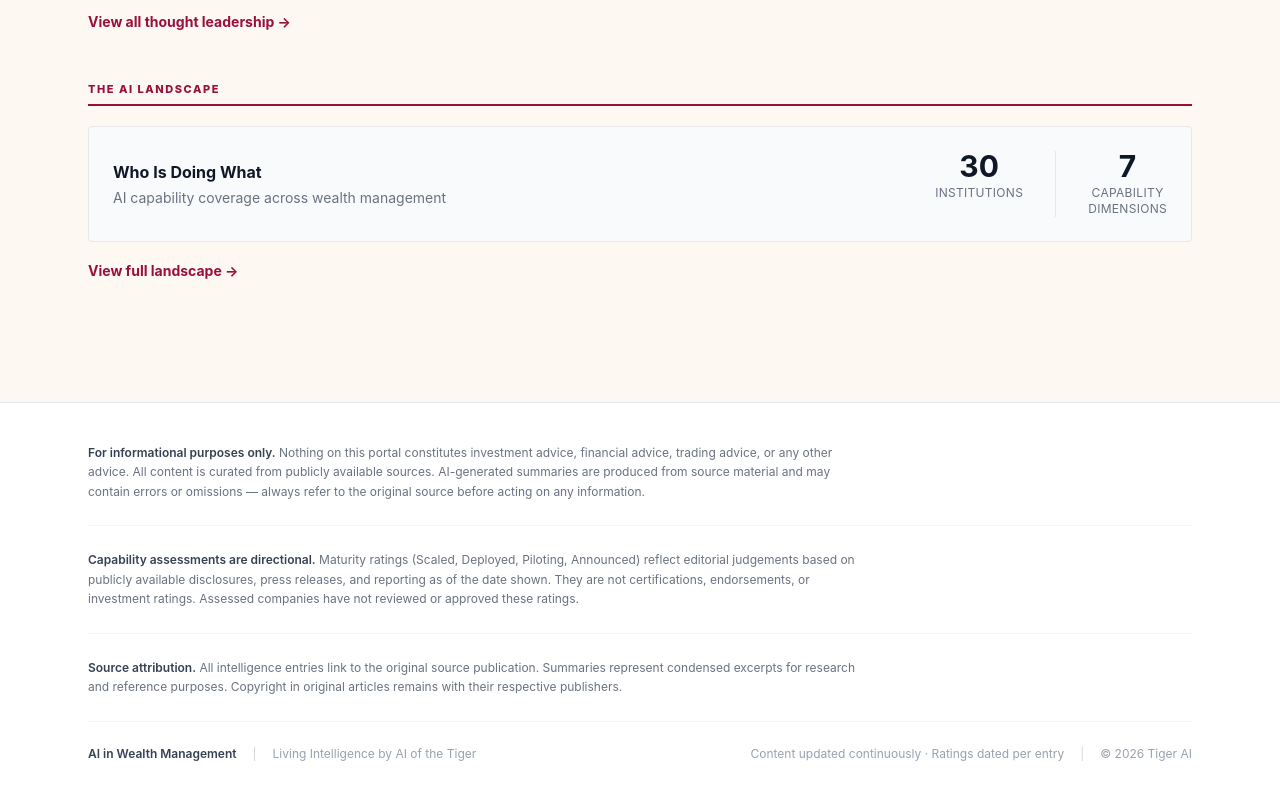
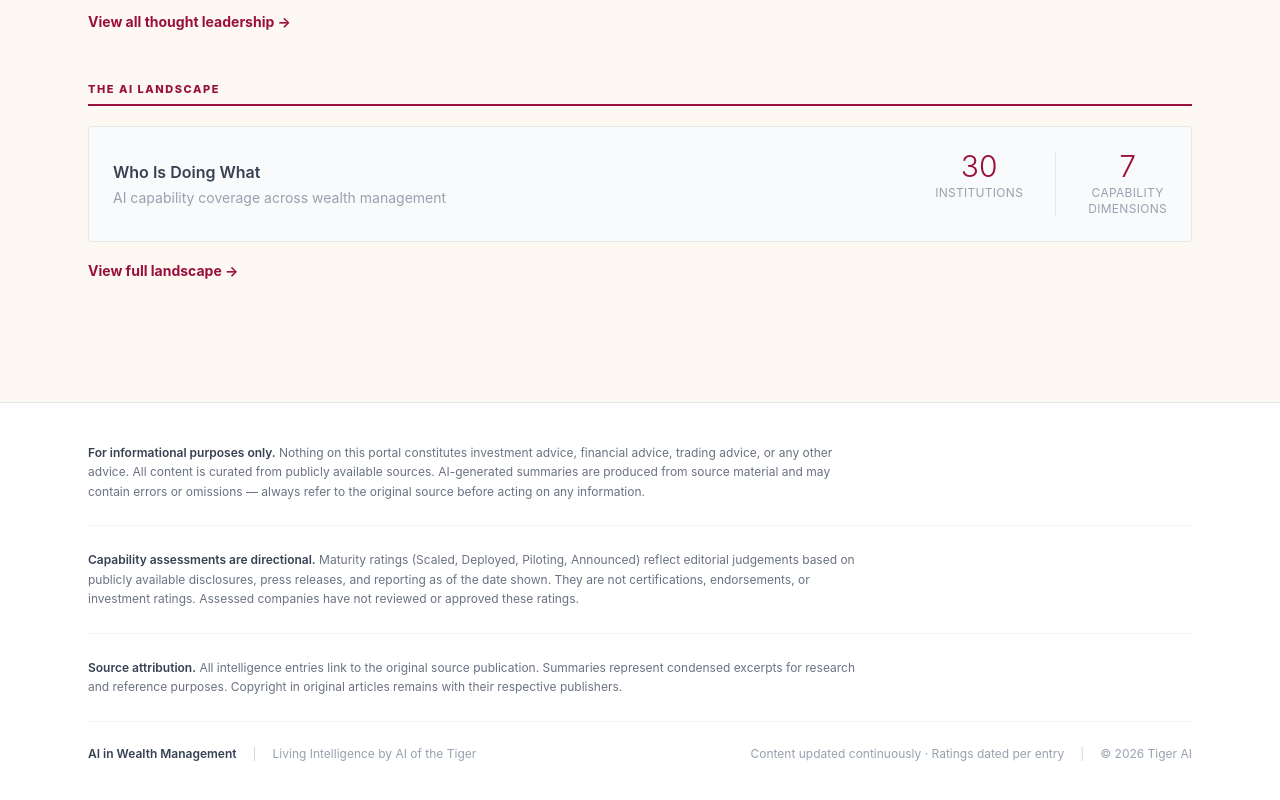
Before and after one commit to CuriosityAIAgent/living-intelligence, a Next.js app: page / in a window 1280 px wide. Shown: the part 1516-2316 px from the top of the page. Built offline with nearby package versions, Linux system fonts and the light colour scheme.

Commit message:
style: landscape teaser — softer weights, claret numbers

```diff
--- a/app/page.tsx
+++ b/app/page.tsx
@@ -204,18 +204,18 @@ export default function HomePage() {
           <SectionLabel label="The AI Landscape" />
           <div className="bg-gray-50 border border-gray-200 rounded p-6 flex items-center gap-10">
             <div className="flex-1">
-              <h3 className="font-bold text-gray-900 mb-1">Who Is Doing What</h3>
-              <p className="text-sm text-gray-500">AI capability coverage across wealth management</p>
+              <h3 className="font-semibold text-gray-700 mb-1">Who Is Doing What</h3>
+              <p className="text-sm text-gray-400">AI capability coverage across wealth management</p>
             </div>
             <div className="flex gap-8 flex-shrink-0">
               <div className="text-center">
-                <div className="text-3xl font-bold text-gray-900 leading-none">{competitors.length}</div>
-                <div className="text-xs text-gray-500 mt-1 uppercase tracking-wide">Institutions</div>
+                <div className="text-3xl font-light text-[#990F3D] leading-none">{competitors.length}</div>
+                <div className="text-xs text-gray-400 mt-1 uppercase tracking-wide">Institutions</div>
               </div>
               <div className="w-px bg-gray-200" />
               <div className="text-center">
-                <div className="text-3xl font-bold text-gray-900 leading-none">{capabilities.length}</div>
-                <div className="text-xs text-gray-500 mt-1 uppercase tracking-wide">Capability<br/>Dimensions</div>
+                <div className="text-3xl font-light text-[#990F3D] leading-none">{capabilities.length}</div>
+                <div className="text-xs text-gray-400 mt-1 uppercase tracking-wide">Capability<br/>Dimensions</div>
               </div>
             </div>
           </div>
```
